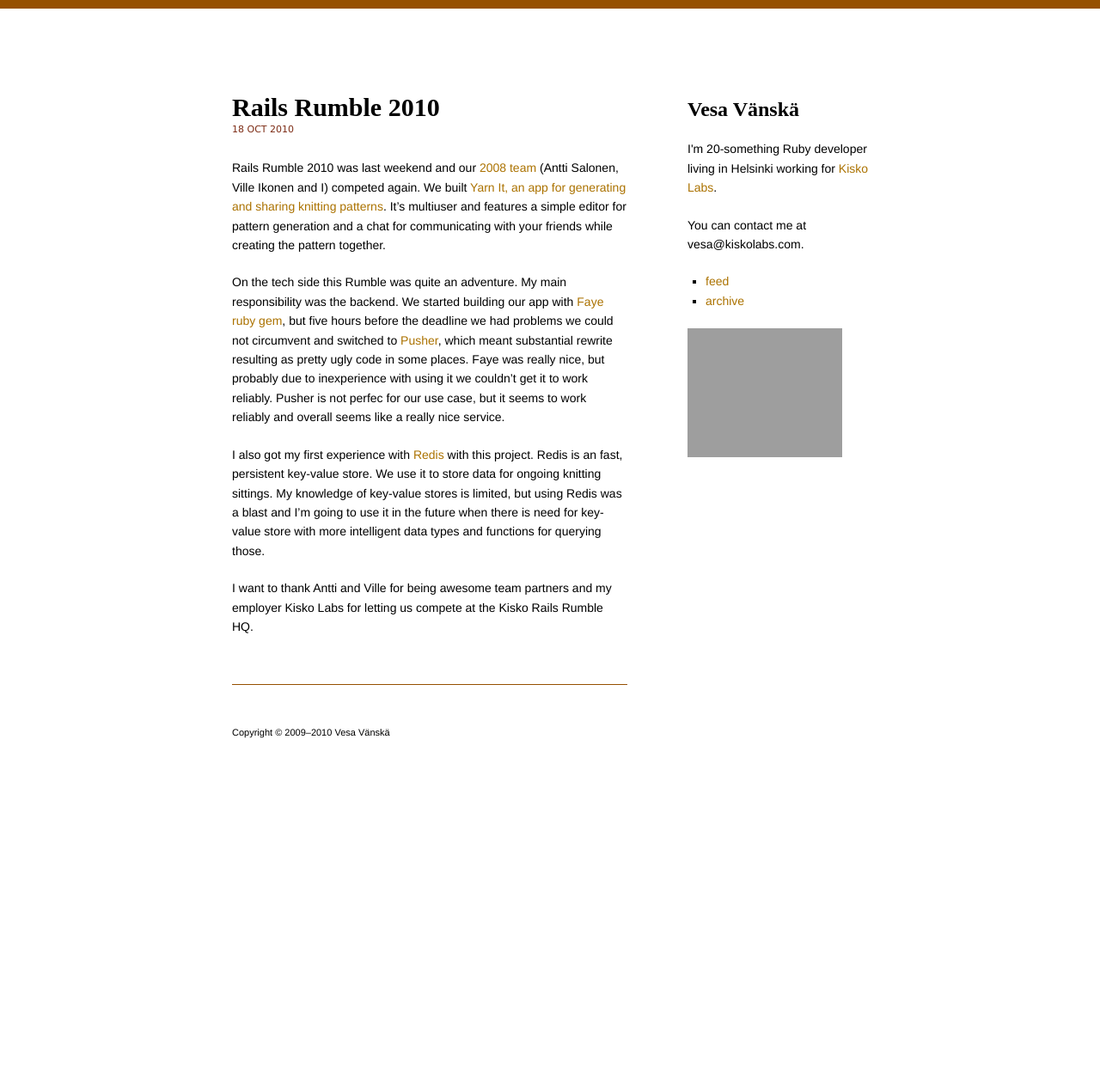
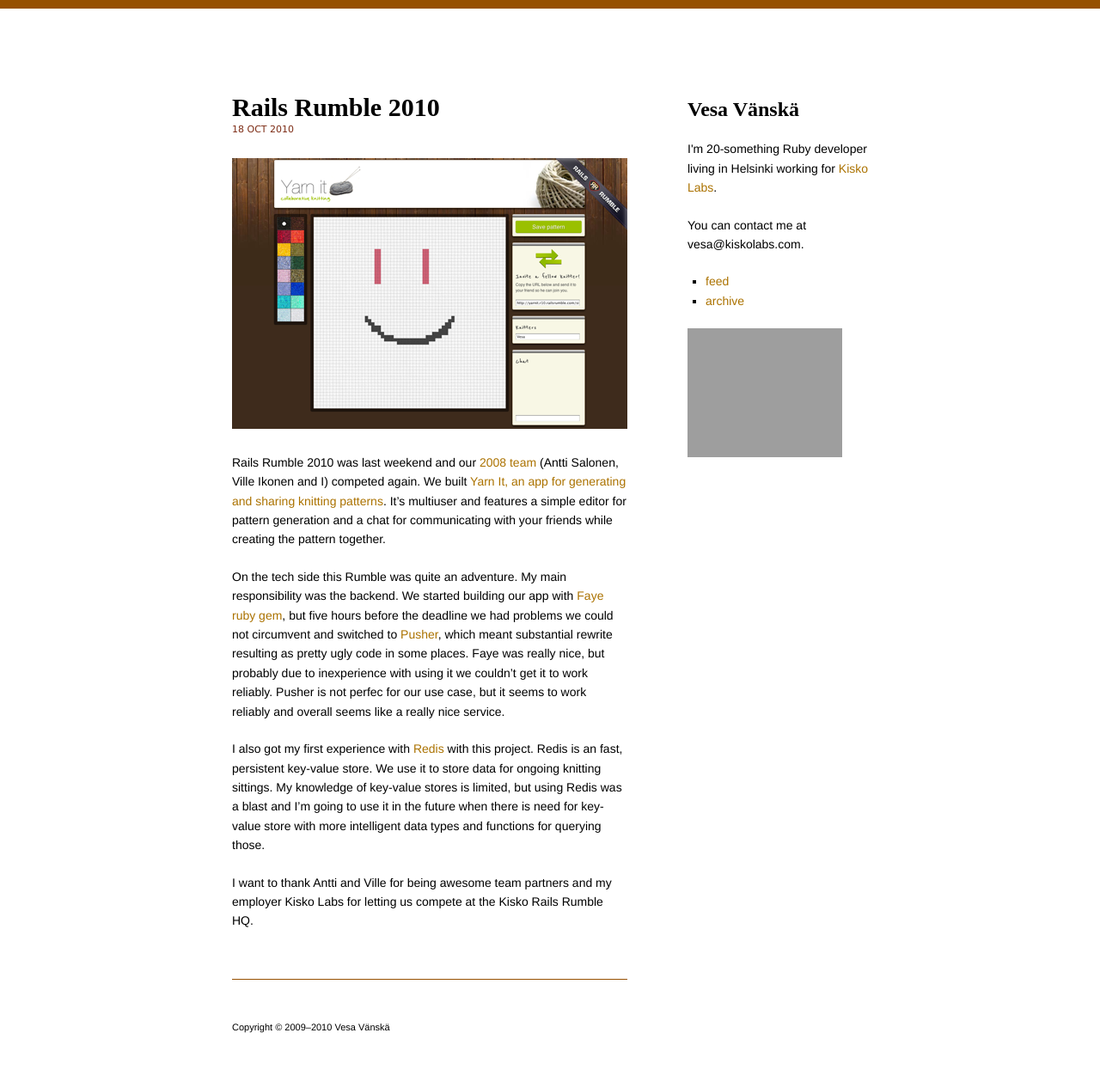
Before and after one commit to vesan/vesan.github.com, a Jekyll site: the page built from _posts/2010-10-18-rails-rumble-2010.markdown, in a window 1280 px wide. Shown: the whole page at 86% size. Built offline with Jekyll 4.4.1, drawn with Linux system fonts in a browser that asks for light colours; nearby versions of some CDN libraries; comment, search, counter and statistics services are not loaded; before the commit the page ends 924 px from its top, so only the background shows below that; grey boxes are pictures that could not be loaded.

Commit message:
Added picture to Rails Rumble 2010 post

```diff
--- a/_posts/2010-10-18-rails-rumble-2010.markdown
+++ b/_posts/2010-10-18-rails-rumble-2010.markdown
@@ -3,6 +3,8 @@
 title: Rails Rumble 2010
 tags: [kisko, rails, competitions]
 ---
+
+[![Screenshot of Yarn It](/images/2010/yarn_it.png)](http://yarnit.r10.railsrumble.com/)
 
 Rails Rumble 2010 was last weekend and our [2008 team](http://vesavanska.com/2008/6th-at-railsrumble-2008/) (Antti Salonen, Ville Ikonen and I) competed again. We built [Yarn It, an app for generating and sharing knitting patterns](http://yarnit.r10.railsrumble.com/). It's multiuser and features a simple editor for pattern generation and a chat for communicating with your friends while creating the pattern together.
 
```
Also changed, not shown: images/2010/yarn_it.png (added).
